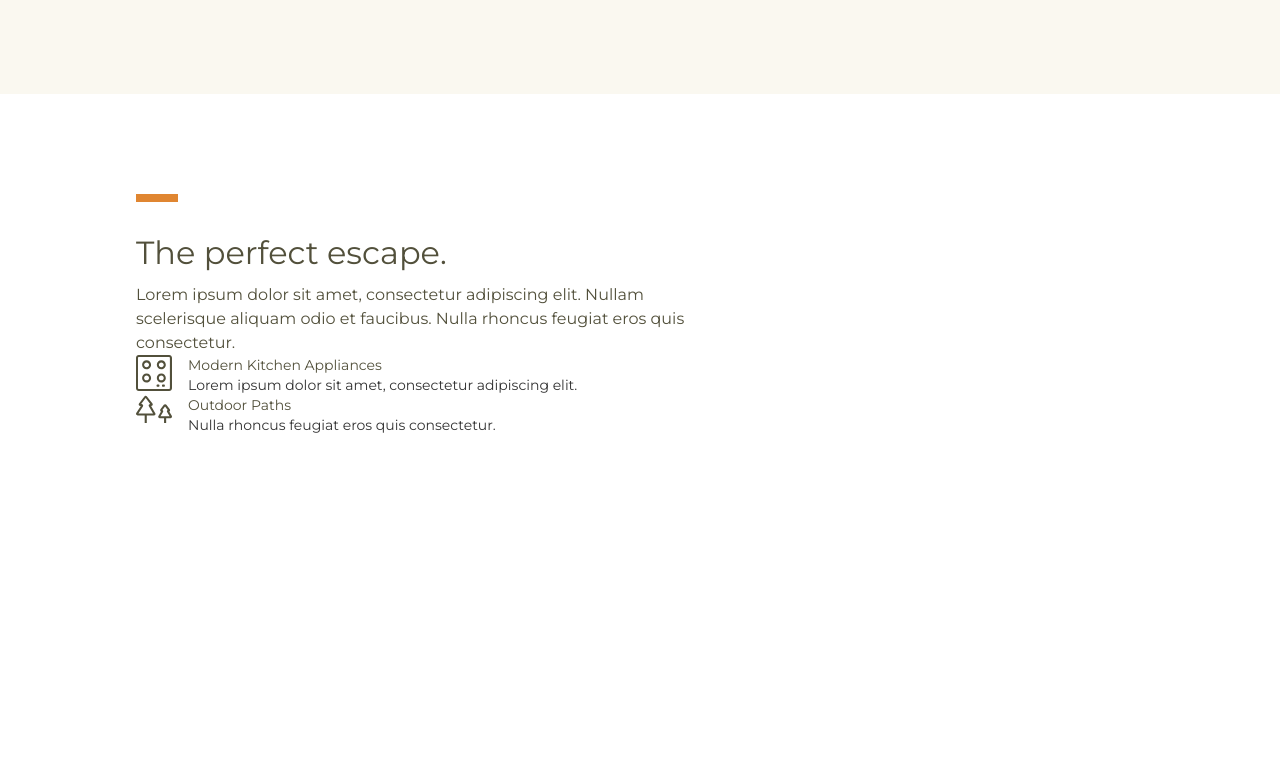
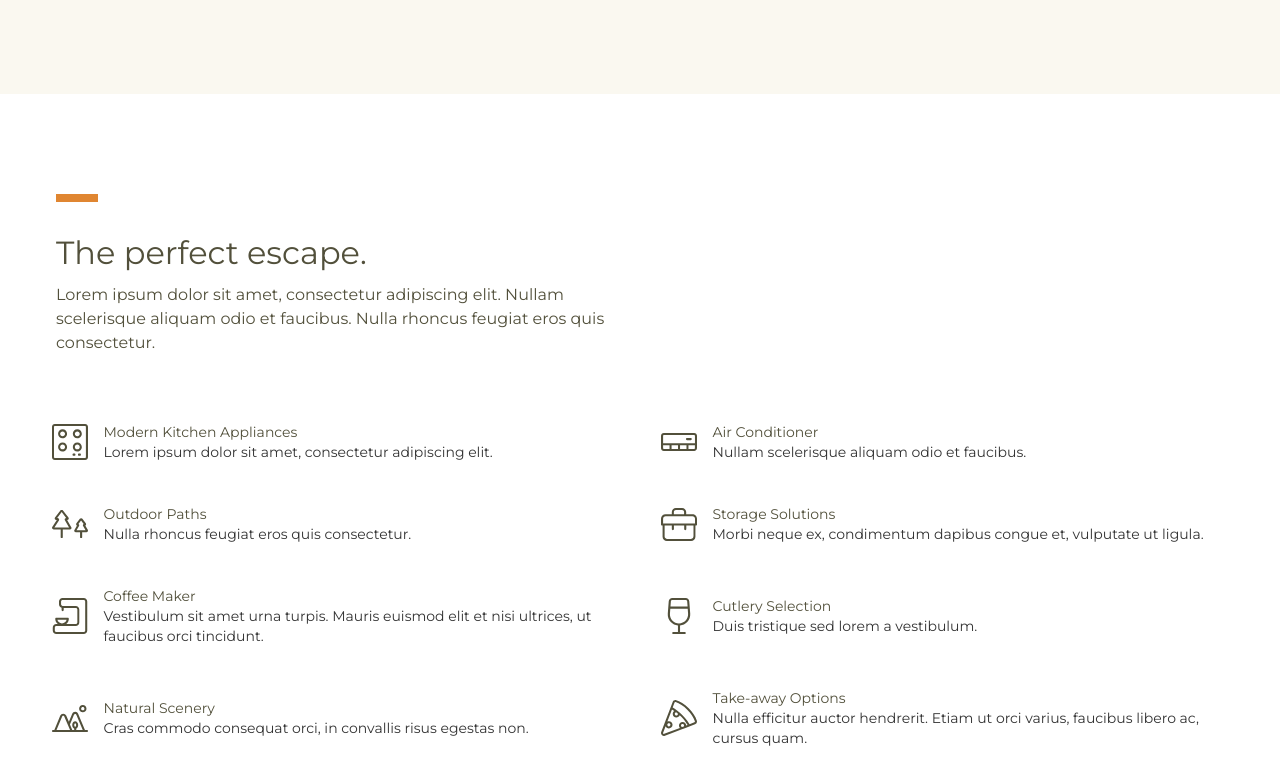
Before and after one commit to E-Okishev/guest-house, a plain HTML site: page index.html in a window 1280 px wide. Shown: the part 2815-3596 px from the top of the page. Drawn offline with Linux system fonts and the light colour scheme.

Commit message:
Добавил новый блок

```diff
--- a/index.html
+++ b/index.html
@@ -125,10 +125,67 @@
               </p>
             </div>
           </div>
+          <div class="coffee">
+            <div class="icon_coffee"></div>
+            <div class="perfect_escape_text_group">
+              <p class="perfect_escape_title">Coffee Maker</p>
+              <p class="perfect_escape_text">
+                Vestibulum sit amet urna turpis. Mauris euismod elit et nisi
+                ultrices, ut <br />faucibus orci tincidunt.
+              </p>
+            </div>
+          </div>
+          <div class="coffee">
+            <div class="icon_natural"></div>
+            <div class="perfect_escape_text_group">
+              <p class="perfect_escape_title">Natural Scenery</p>
+              <p class="perfect_escape_text">
+                Cras commodo consequat orci, in convallis risus egestas non.
+              </p>
+            </div>
+          </div>
         </div>
 
         <div class="part_2">
-
+          <div class="kitchen">
+            <div class="icon_conditioner"></div>
+            <div class="perfect_escape_text_group">
+              <p class="perfect_escape_title">Air Conditioner</p>
+              <p class="perfect_escape_text">
+                Nullam scelerisque aliquam odio et faucibus.
+              </p>
+            </div>
+          </div>
+          <div class="kitchen">
+            <div class="icon_storage"></div>
+            <div class="perfect_escape_text_group">
+              <p class="perfect_escape_title">Storage Solutions</p>
+              <p class="perfect_escape_text">
+                Morbi neque ex, condimentum dapibus congue et, vulputate ut
+                ligula.
+              </p>
+            </div>
+          </div>
+          <div class="coffee">
+            <div class="icon_cutlery"></div>
+            <div class="perfect_escape_text_group">
+              <p class="perfect_escape_title">Cutlery Selection</p>
+              <p class="perfect_escape_text">
+                Duis tristique sed lorem a vestibulum.
+              </p>
+            </div>
+          </div>
+          <div class="coffee">
+            <div class="icon_pizza"></div>
+            <div class="perfect_escape_text_group">
+              <p class="perfect_escape_title">Take-away Options</p>
+              <p class="perfect_escape_text">
+                Nulla efficitur auctor hendrerit. Etiam ut orci varius, faucibus
+                libero ac,<br />
+                cursus quam.
+              </p>
+            </div>
+          </div>
         </div>
       </div>
     </section>
--- a/style.css
+++ b/style.css
@@ -40,7 +40,7 @@ h3 {
   font-size: 32px;
   line-height: 36px;
   color: #52503b;
-  margin: 0 auto;
+  margin: 0;
 }
 
 h4 {
@@ -248,27 +248,39 @@ p {
   height: 726px;
   display: flex;
   flex-direction: column;
+  align-items: center;
   margin: 0 136px 0;
+}
+
+.perfect_escape_elem {
+  width: 1168px;
 }
 
 .perfect_escape_h4 {
   width: 554px;
 }
 
-.perfect_escape_icon_text{
+.perfect_escape_icon_text {
   display: flex;
-  justify-content: space-between;
+  margin-top: 30px;
+  gap: 41px;
+}
+
+.kitchen,
+.coffee {
+  display: flex;
+  align-items: center;
+  gap: 16px;
+  width: 568px;
+  margin-top: 32px;
 }
 
 .kitchen {
-  display: flex;
-  gap: 16px;
+  height: 50px;
 }
 
-.icon_kitchen {
-  background: url(/img/Stove-Icon.svg);
-  height: 36px;
-  width: 36px;
+.coffee {
+  height: 70px;
 }
 
 .perfect_escape_title {
@@ -279,8 +291,55 @@ p {
   color: #333333;
 }
 
-.icon_outdoor{
+.icon_kitchen {
+  background: url(/img/Stove-Icon.svg);
+  height: 36px;
+}
+
+.icon_outdoor {
   background: url(/img/Trees-Icon.svg);
   height: 28px;
+}
+
+.icon_coffee {
+  background: url(/img/Coffee-Maker-Icon.svg);
+  height: 36px;
+}
+
+.icon_natural {
+  background: url(/img/Forest-Icon.svg);
+  height: 27px;
+}
+
+.icon_conditioner {
+  background: url(/img/Air-Conditioner-Icon.svg);
+  height: 18px;
+}
+
+.icon_storage {
+  background: url(/img/Briefcase-Icon.svg);
+  height: 33px;
+}
+
+.icon_cutlery {
+  background: url(/img/Glass-Icon.svg);
+  height: 36px;
+}
+
+.icon_pizza{
+  background: url(/img/Pizza-Icon.svg);
+  height: 36px;
+}
+
+.icon_kitchen,
+.icon_outdoor,
+.icon_coffee,
+.icon_natural,
+.icon_conditioner,
+.icon_storage,
+.icon_cutlery,
+.icon_pizza {
+  background-repeat: no-repeat;
+  background-position: center center;
   width: 36px;
 }
```
